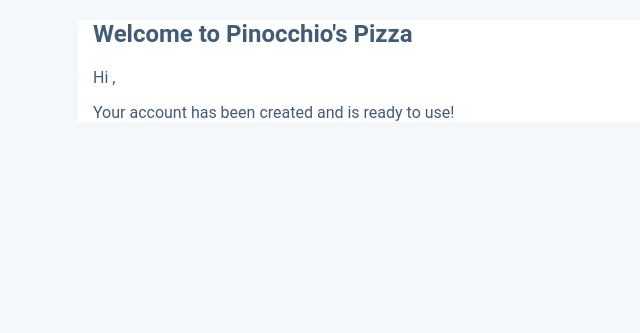
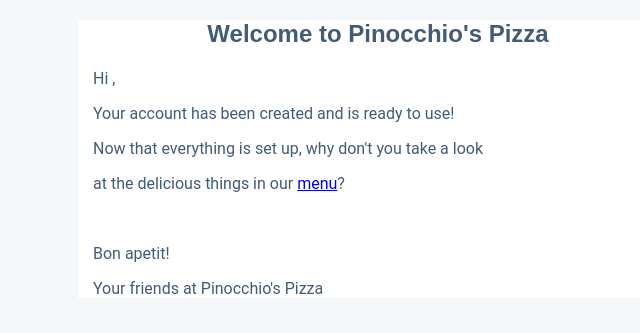
Before and after one commit to danielfeloiola/pizza, a Django app: template users/templates/email.html in a window 1280 px wide. Shown: the top 333 px of the page, without its empty margins (262-902 px from the left). Run offline with Django 3.2, Linux system fonts and the light colour scheme; the template is opened without the code that fills it, so the values that code supplies are empty.

Commit message:
testing new look on welcome email

```diff
--- a/orders/templates/menu.html
+++ b/orders/templates/menu.html
@@ -376,7 +376,7 @@
                 </div>
 
                 <div id="sublabel4">
-                    <label id="label4">Extra Onion (+$0.50) </label>
+                    <label id="label4">Extra Onion (+0.50) </label>
                     {{ sub_form.extra_onion }}
 
                 </div>
--- a/orders/templates/orders.html
+++ b/orders/templates/orders.html
@@ -57,7 +57,7 @@
 
       <!-- start table - second header (?) -->
       <div class="table-head">
-        <div class="serial">#</div>
+        <div class="serial">Item #</div>
         <div class="visit">Type</div>
         <div class="visit" style="width: 40%;">Dish</div>
         <div class="visit">Size</div>
--- a/users/templates/email.html
+++ b/users/templates/email.html
@@ -9,11 +9,16 @@
 		<div style="width: 90%;max-width:600px;margin: 20px auto;background: #ffffff;">
 			<section style="margin: 0 15px;color:#425b76;">
 				<!-- <h2 style="margin: 40px 0 27px 0;text-align: center;">-->
-                <h2>Welcome to Pinocchio's Pizza</h2>
+                <h2 style="font-family: 'Poppins', sans-serif; line-height: 1.2em !important;text-align: center !important;">Welcome to Pinocchio's Pizza</h2>
 				<!--<hr style="border:0;border-top: 1px solid rgba(66,91,118,0.3);max-width: 50%">-->
 				<!--<p style="font-size:15.5px;font-weight: bold;margin:40px 20px 15px 20px;">-->
                 <p>Hi {{username}}, </p>
                 <p>Your account has been created and is ready to use!</p>
+								<p>Now that everything is set up, why don't you take a look</p>
+								<p>at the delicious things in our <a href="https://fast-mountain-47414.herokuapp.com/menu/">menu</a>?</p>
+								<br>
+								<p>Bon apetit!</p>
+								<p>Your friends at Pinocchio's Pizza</p>
 			</section>
 		</div>
 	</body>
```
